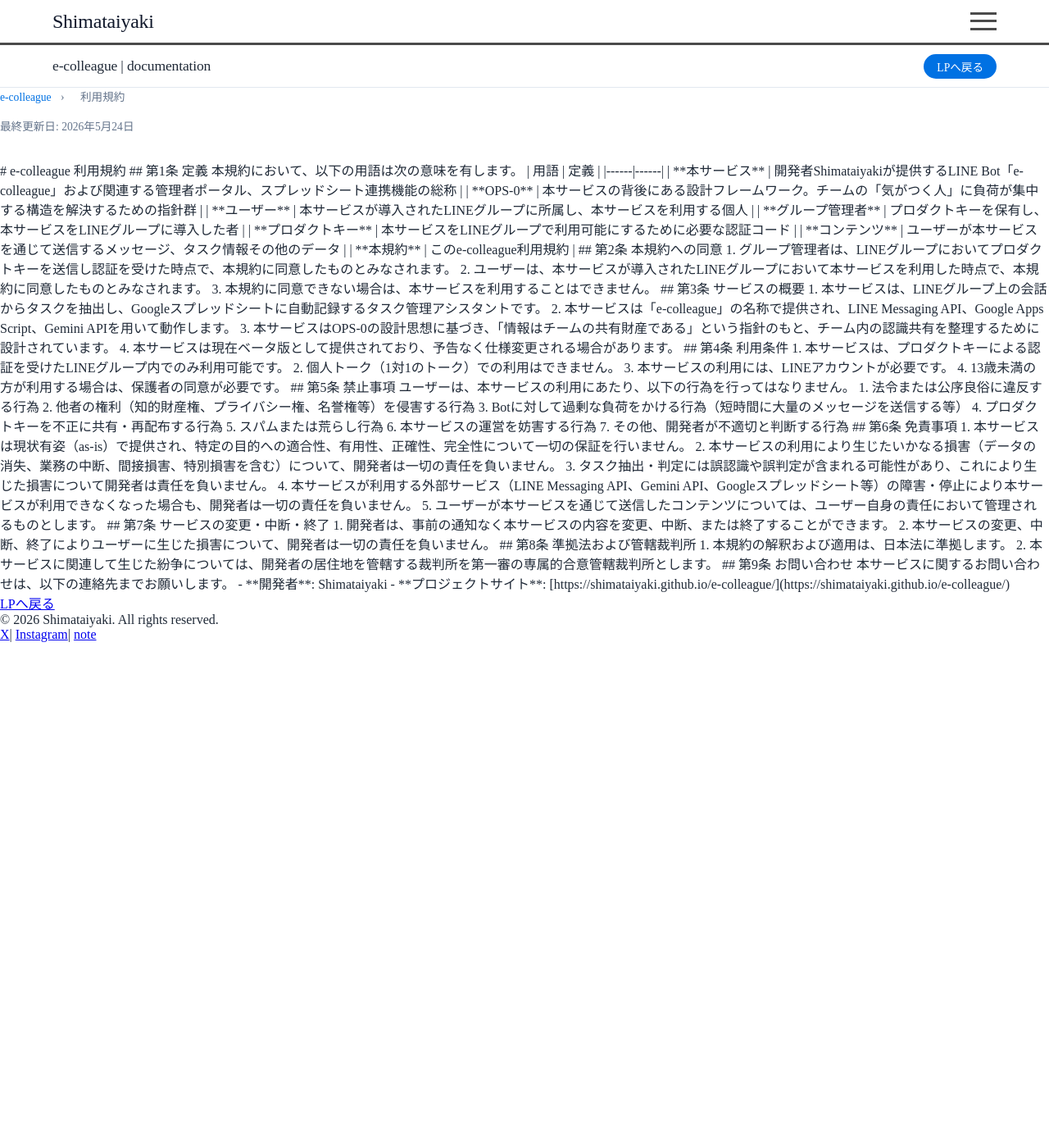
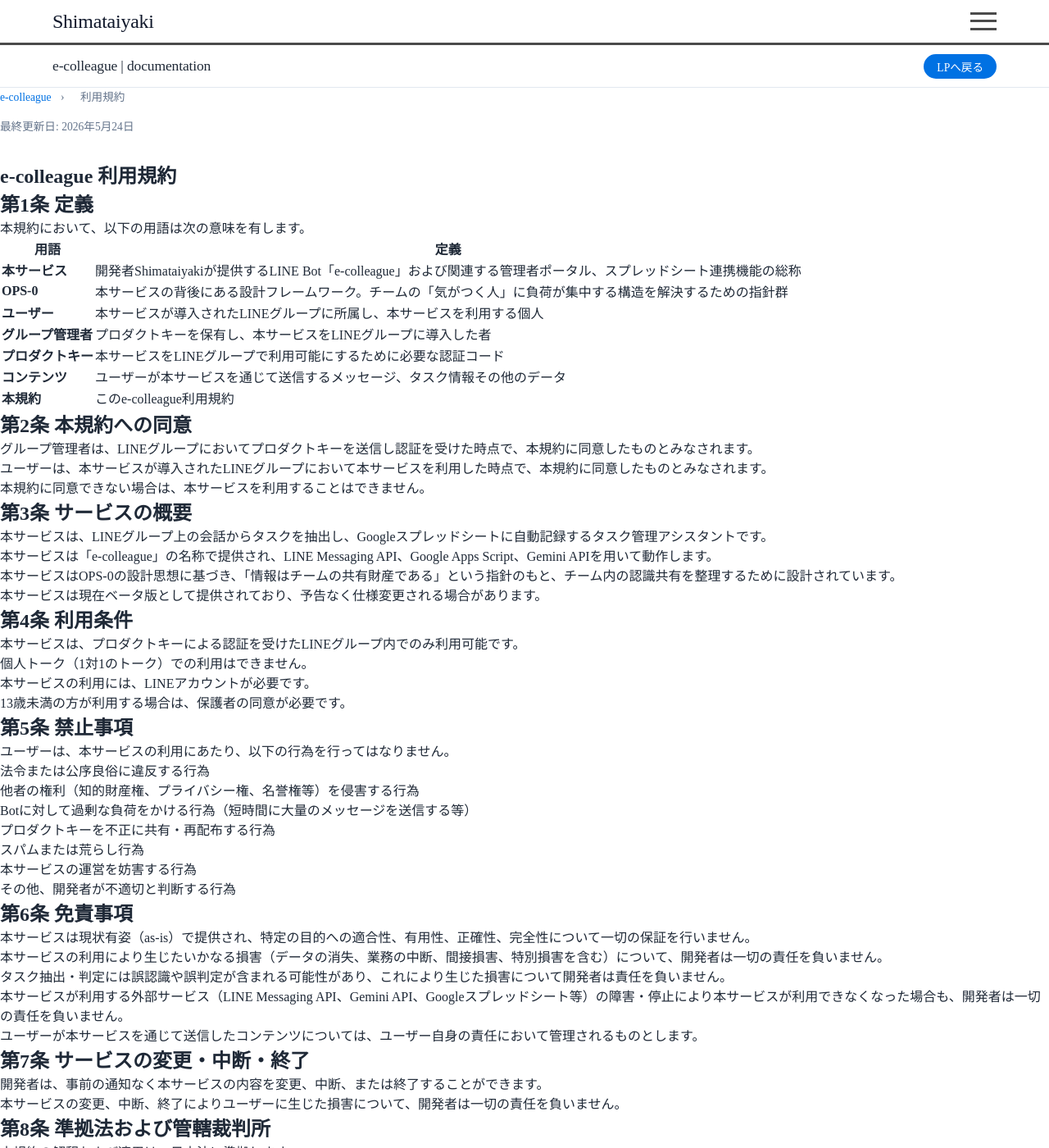
Before and after one commit to shimataiyaki/shimataiyaki.github.io, a Jekyll site: the page built from e-colleague/terms.md, in a window 1280 px wide and 1400 px high. Shown: the whole window at 82% size. Built offline with Jekyll 4.4.1, drawn with Linux system fonts in a browser that asks for light colours; some of the changed text lies outside the part shown.

Commit message:
Update terms.md

```diff
--- a/e-colleague/terms.md
+++ b/e-colleague/terms.md
@@ -20,7 +20,7 @@
 <div class="layout-wrapper">
 <main class="main-content">
 
-<section class="section-ec">
+<section class="section-ec" markdown="1">
 
 <nav class="breadcrumb">
     <a href="{{ '/e-colleague/' | relative_url }}">e-colleague</a>
```
